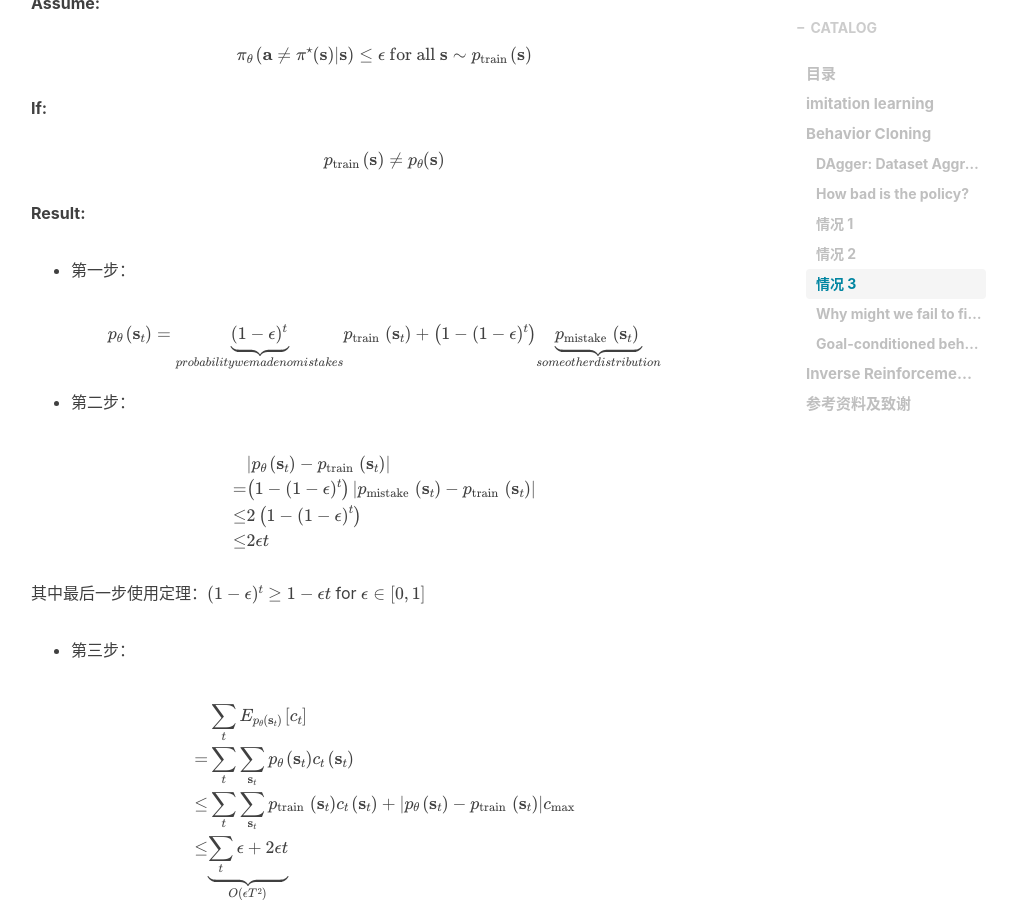
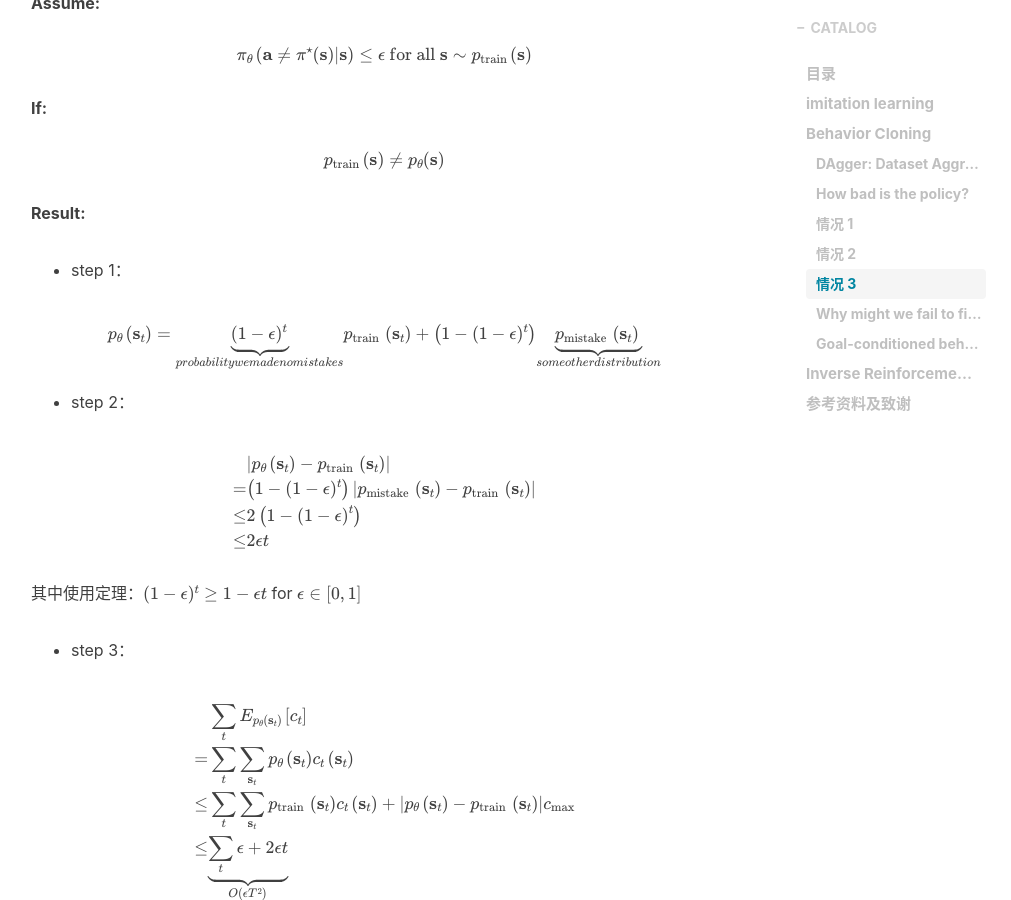
Before and after one commit to liushunyu/blog, a Jekyll site: the page built from _posts/2020-04-13-强化学习思考（4）模仿学习和监督学习.md, in a window 1280 px wide and 900 px high, scrolled down 3521 px. Shown: the whole window, without its empty margins (234-1245 px from the left). Built offline with Jekyll 4.4.1, drawn with Linux system fonts in a browser that asks for light colours; nearby versions of some CDN libraries; formulas are drawn with MathJax 3; comment, search, counter and statistics services are not loaded.

Commit message:
Update 2020-04-13-强化学习思考（4）模仿学习和监督学习.md

```diff
--- a/_posts/2020-04-13-强化学习思考（4）模仿学习和监督学习.md
+++ b/_posts/2020-04-13-强化学习思考（4）模仿学习和监督学习.md
@@ -173,7 +173,7 @@ $$
 
 **Result:**
 
-- 第一步：
+- step 1：
 
 
 
@@ -183,7 +183,7 @@ $$
 
 
 
-- 第二步：
+- step 2：
 
 
 $$
@@ -200,9 +200,9 @@ $$
 
 
 
-其中最后一步使用定理：$(1-\epsilon)^{t} \geq 1-\epsilon t$ for $\epsilon \in[0,1]$
+其中使用定理：$(1-\epsilon)^{t} \geq 1-\epsilon t$ for $\epsilon \in[0,1]$
 
-- 第三步：
+- step 3：
 
 
 
```
